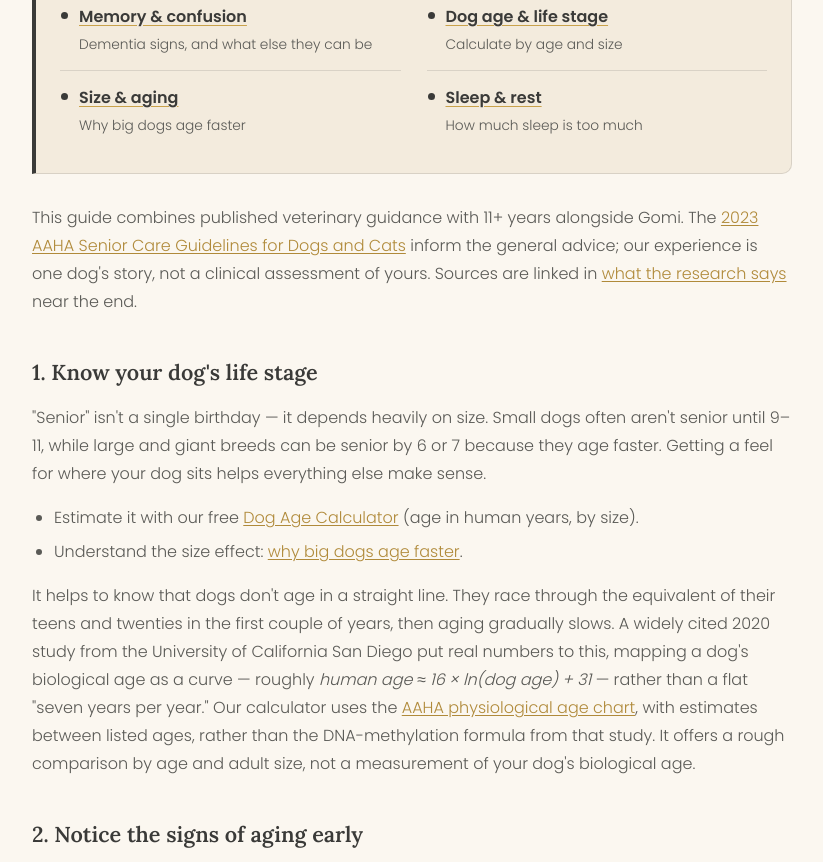
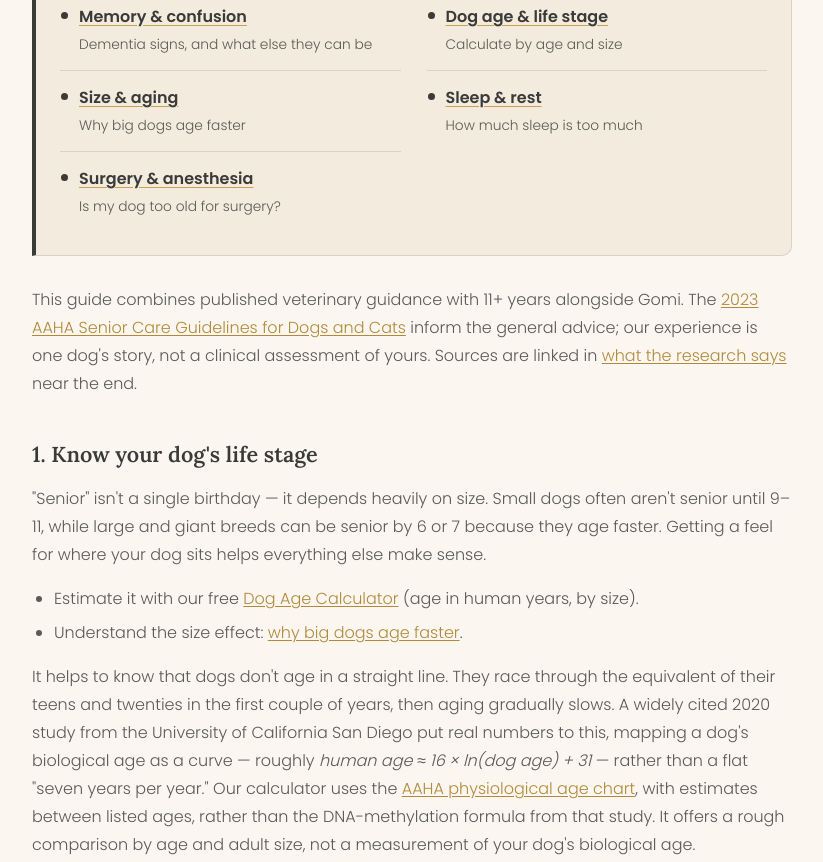
Before and after one commit to gratefulenlightenment/gomisgoldendays, a plain HTML site: page senior-dog-care-guide/index.html in a window 1280 px wide. Shown: the part 1665-2527 px from the top of the page, without its empty margins (228-1051 px from the left). Drawn offline with Linux system fonts and the light colour scheme.

Commit message:
Link surgery article from senior care guide

```diff
--- a/senior-dog-care-guide/index.html
+++ b/senior-dog-care-guide/index.html
@@ -128,6 +128,7 @@
       <a href="/dog-age-calculator/"><strong>Dog age &amp; life stage</strong><span>Calculate by age and size</span></a>
       <a href="/do-big-dogs-age-faster/"><strong>Size &amp; aging</strong><span>Why big dogs age faster</span></a>
       <a href="/senior-dog-sleeping-more/"><strong>Sleep &amp; rest</strong><span>How much sleep is too much</span></a>
+      <a href="/is-my-dog-too-old-for-surgery/"><strong>Surgery &amp; anesthesia</strong><span>Is my dog too old for surgery?</span></a>
     </div>
   </section>
 
@@ -179,6 +180,7 @@
   <p>An existing condition may need a different schedule. For Gomi's eyes, we see the vet roughly every two weeks depending on her condition and follow their instructions. During daily eye care I check for bleeding and changes in discharge; if she looks different or worse, we return sooner. That is her individual follow-up plan, not a two-week rule for all senior dogs. Our <a href="/senior-dog-eye-care/">eye-care guide</a> includes observation prompts you can copy for your own vet visits.</p>
   <p>What actually happens at a good senior visit is worth demystifying: alongside the hands-on exam, vets often suggest baseline <strong>blood work, a urine test, and a blood-pressure reading</strong> so there's something to compare against next time. The <a href="https://www.aaha.org/senior-care" rel="noopener" target="_blank">AAHA senior care guidelines</a> recommend this kind of regular screening precisely because it turns invisible, early-stage problems into manageable ones. Bring your notes and any phone videos — a thirty-second clip of a stiff stand or a restless night tells your vet more than a paragraph of description.</p>
   <p>Dental checks are the part most of us let slide, usually because the mouth seems fine — we look at that assumption in <a href="/senior-dog-bad-breath/">senior dog bad breath</a>, including why a clean-smelling mouth still isn't proof of a healthy one.</p>
+  <p>If a check-up ends with a recommendation for surgery, age alone rarely decides it. <a href="/is-my-dog-too-old-for-surgery/">Is my dog too old for surgery?</a> covers what the pre-surgery checks look for, what to ask, and how to set up the first days at home.</p>
 
   <div class="urgent"><strong>When to call sooner:</strong> sudden appetite loss, trouble breathing, collapse or extreme weakness, repeated vomiting or diarrhea, a fast-growing lump, pale gums, or any change that comes on suddenly. When in doubt, a quick call to your vet is always worth it.</div>
 
```
